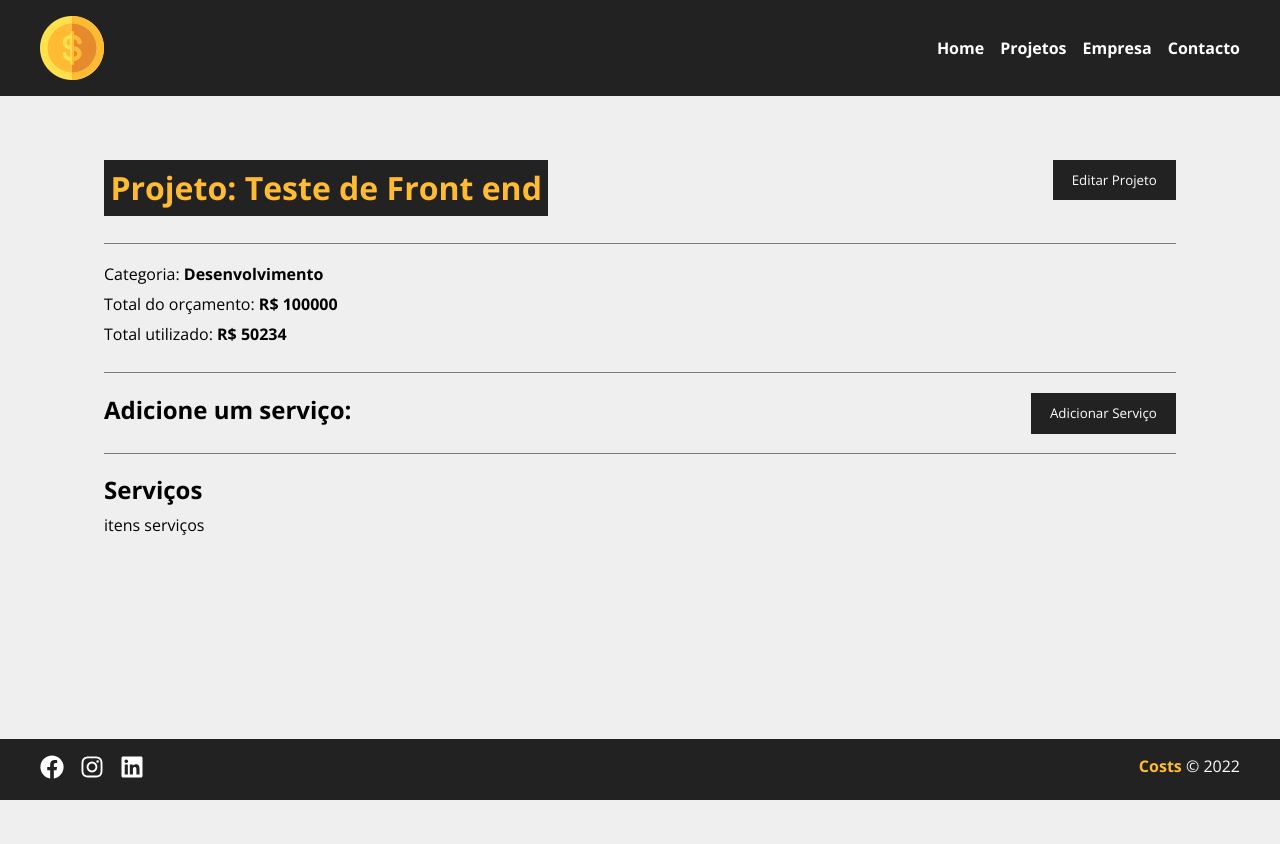
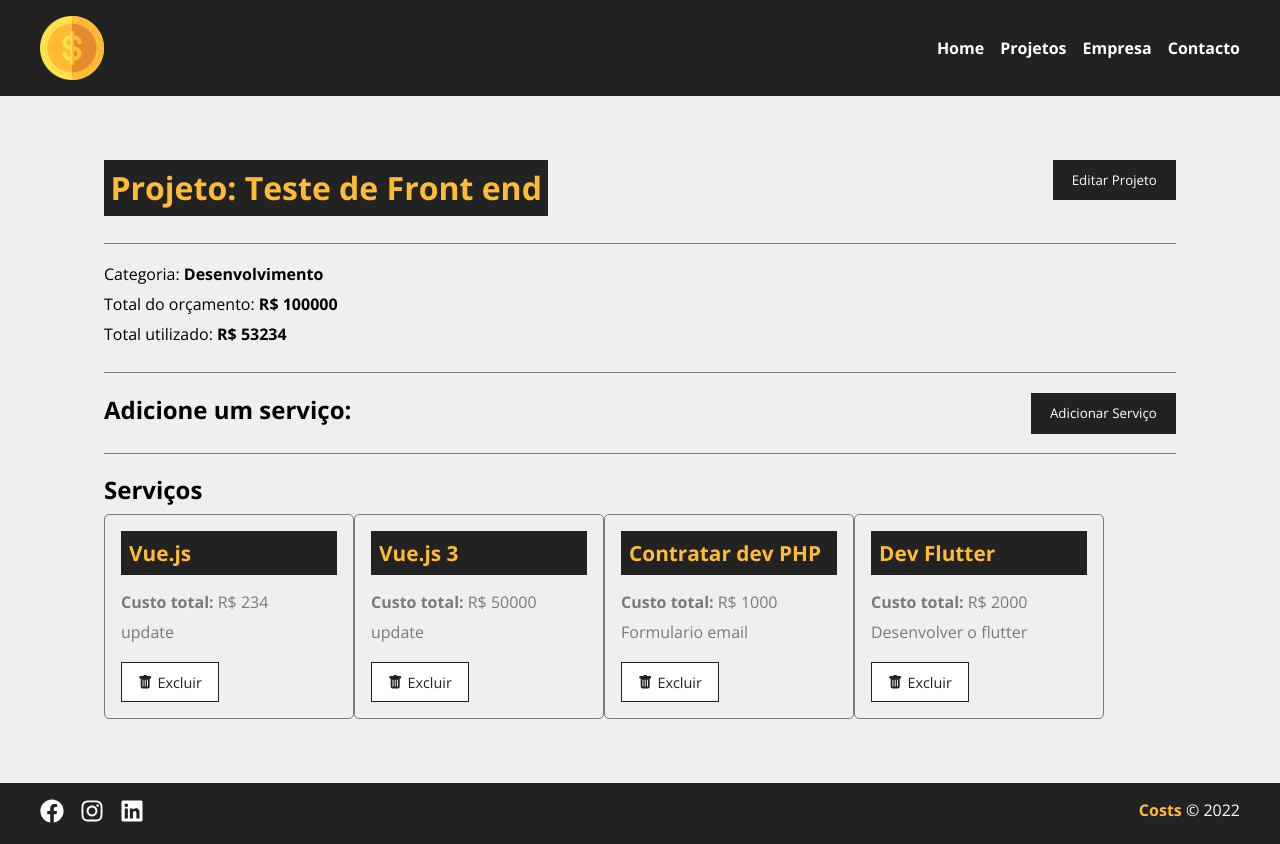
Before and after one commit to barbosadiego/react-training, a React (Create React App) app in the folder costs/: page /project/1 in a window 1280 px wide. Before the commit the page ends 800 px from the top, so only its background shows below. Built offline with nearby package versions, Linux system fonts and the light colour scheme; data requests are answered from the project's data file.

Commit message:
exibir servicos

```diff
--- a/costs/db.json
+++ b/costs/db.json
@@ -7,7 +7,7 @@
         "id": "2",
         "name": "Desenvolvimento"
       },
-      "cost": 50234,
+      "cost": 53234,
       "services": [
         {
           "name": "Vue.js",
@@ -20,6 +20,18 @@
           "description": "update",
           "cost": "50000",
           "id": "f21805f7-c94e-482b-bb98-c0968b9bf18e"
+        },
+        {
+          "name": "Contratar dev PHP",
+          "description": "Formulario email",
+          "cost": "1000",
+          "id": "dd0d0dfb-172f-4a51-a688-1734b323c423"
+        },
+        {
+          "name": "Dev Flutter",
+          "description": "Desenvolver o flutter",
+          "cost": "2000",
+          "id": "122df7b0-467f-4e9e-8b5a-e29d2f6d2ead"
         }
       ],
       "id": 1
--- a/costs/src/components/pages/ProjectPage.jsx
+++ b/costs/src/components/pages/ProjectPage.jsx
@@ -12,10 +12,12 @@ import Loading from '../layout/Loading';
 import ProjectForm from '../project/ProjectForm';
 import Message from '../layout/Message';
 import ServiceForm from '../services/ServiceForm';
+import ServiceCard from '../services/ServiceCard';
 
 const ProjectPage = (props) => {
   const data = useParams();
   const [project, setProject] = useState([]);
+  const [services, setServices] = useState([]);
   const [showProjectForm, setShowProjectForm] = useState(false);
   const [showServiceForm, setShowServiceForm] = useState(false);
   const [msg, setMsg] = useState();
@@ -33,6 +35,7 @@ const ProjectPage = (props) => {
         .then((res) => res.json())
         .then((json) => {
           setProject(json);
+          setServices(json.services);
         })
         .catch((error) => console.log(error));
     }, 500);
@@ -47,7 +50,7 @@ const ProjectPage = (props) => {
     const lastServiceCost = lastService.cost;
     const newCost = parseFloat(project.cost) + parseFloat(lastServiceCost);
 
-    if(newCost > parseFloat(project.budget)){
+    if (newCost > parseFloat(project.budget)) {
       setMsg('Orçamento ultrapassado, verifique o valor do serviço.');
       setType('error');
       project.services.pop();
@@ -65,10 +68,13 @@ const ProjectPage = (props) => {
     })
       .then((res) => res.json())
       .then((json) => {
-        console.log(json)
+        setShowServiceForm(false)
       })
-      .catch((error) => console.log(error))
-    ;
+      .catch((error) => console.log(error));
+  }
+
+  function removeService(){
+
   }
 
   function toggleProjectForm() {
@@ -153,9 +159,25 @@ const ProjectPage = (props) => {
             />
           )}
           <h2>Serviços</h2>
-          <div>
-            <p>itens serviços</p>
-          </div>
+          {services.length > 0 && (
+            <div className="container start">
+              {services.map((service) => (
+                <ServiceCard
+                  id={service.id}
+                  name={service.name}
+                  cost={service.cost}
+                  description={service.description}
+                  key={service.id}
+                  handleRemove={removeService}
+                />
+              ))}
+            </div>
+          )}
+          {services.length === 0 && (
+            <div>
+              <p>Não há serviços a exibir</p>
+            </div>
+          )}
         </div>
       ) : (
         <Loading />
--- /dev/null
+++ b/costs/src/components/services/ServiceCard.jsx
@@ -0,0 +1,29 @@
+import React from 'react';
+
+// css
+import '../project/ProjectCard.css';
+
+// icons
+import { BsFillTrashFill } from 'react-icons/bs';
+
+const ServiceCard = ({ id, name, cost, description, handleRemove }) => {
+  function remove(e) {}
+
+  return (
+    <div className="project-card">
+      <h4>{name}</h4>
+      <p>
+        <span>Custo total:</span> R$ {cost}
+      </p>
+      <p>{description}</p>
+      <div className="project-card-actions">
+        <button onClick={remove}>
+          <BsFillTrashFill />
+          Excluir
+        </button>
+      </div>
+    </div>
+  );
+};
+
+export default ServiceCard;
```
